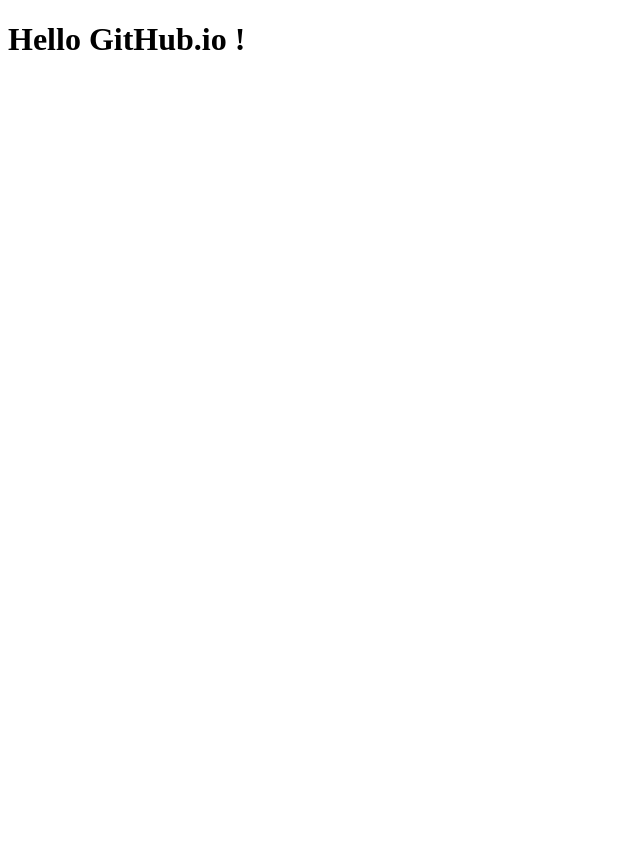
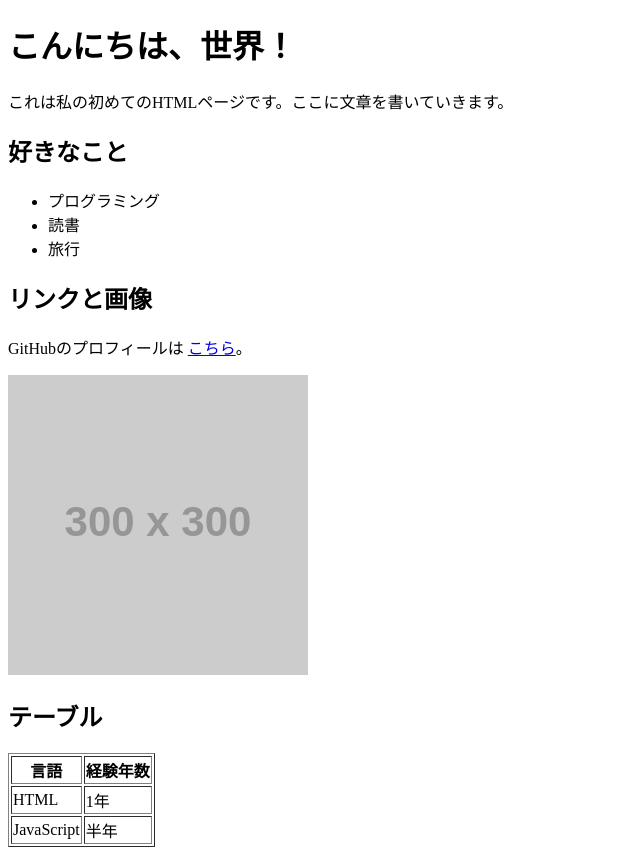
Before and after one commit to HirokiKaneko1124/Portfolio, a plain HTML site: page index.html in a window 1280 px wide. Shown: the whole page, without its empty margins (0-640 px from the left). Before the commit the page ends 800 px from the top, so only its background shows below. Drawn offline with Linux system fonts and the light colour scheme; placeholder pictures from the web are drawn by us.

Commit message:
テンプレートに置き換え

```diff
--- a/index.html
+++ b/index.html
@@ -7,6 +7,34 @@
     <title>Example Portfolio</title>
 </head>
 <body>
-    <h1>Hello GitHub.io !</h1>
+    <h1>こんにちは、世界！</h1>
+    <p>これは私の初めてのHTMLページです。ここに文章を書いていきます。</p>
+
+    <h2>好きなこと</h2>
+    <ul>
+        <li>プログラミング</li>
+        <li>読書</li>
+        <li>旅行</li>
+    </ul>
+
+    <h2>リンクと画像</h2>
+    <p>GitHubのプロフィールは <a href="https://github.com/" target="_blank">こちら</a>。</p>
+    <img src="https://via.placeholder.com/300" alt="サンプル画像">
+
+    <h2>テーブル</h2>
+    <table border="1">
+        <tr>
+            <th>言語</th>
+            <th>経験年数</th>
+        </tr>
+        <tr>
+            <td>HTML</td>
+            <td>1年</td>
+        </tr>
+        <tr>
+            <td>JavaScript</td>
+            <td>半年</td>
+        </tr>
+    </table>
 </body>
 </html>
```
